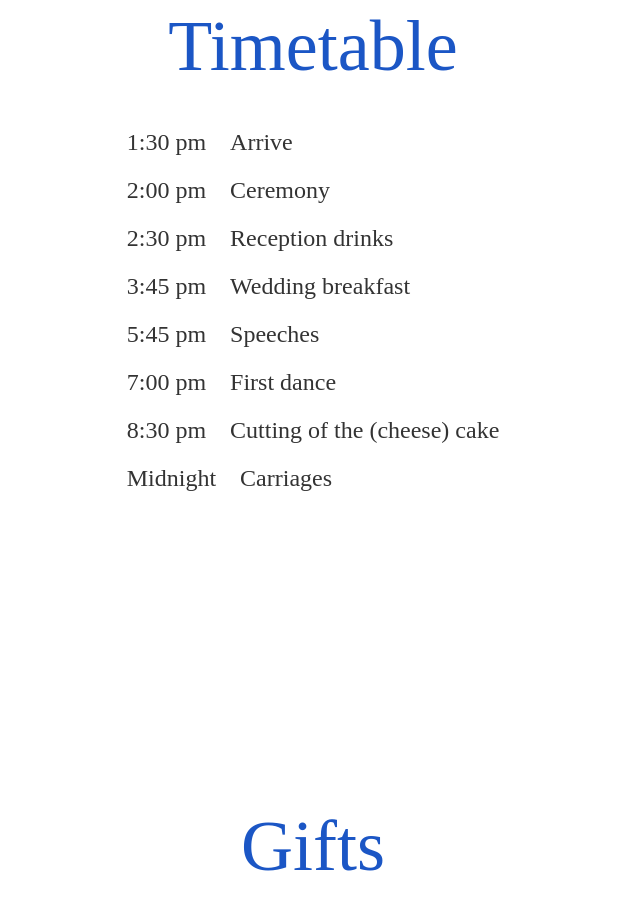
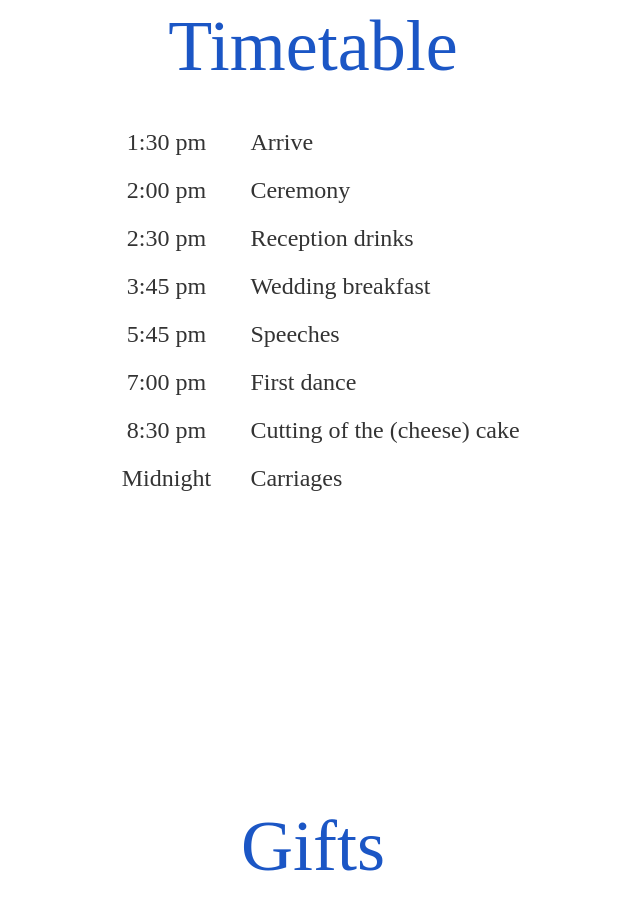
Before and after one commit to nath-codes/jelena, a React (Create React App) app: page / in a window 1280 px wide. Shown: the part 2500-3410 px from the top of the page, without its empty margins (327-967 px from the left). Built offline with nearby package versions, Linux system fonts and the light colour scheme; no server answers; a web font is replaced by a local one.

Commit message:
added slight design tweak to Timetable component on small devices

```diff
--- a/src/components/Timetable.jsx
+++ b/src/components/Timetable.jsx
@@ -12,15 +12,13 @@ const TimetableItem = styled.li`
   display: flex;
   flex-direction: column;
   font-size: ${props => spacer(1, props.theme.breakpoint)};
-  margin-bottom: ${props => spacer(1.5, props.theme.breakpoint)};
+  margin-bottom: ${props => spacer(2, props.theme.breakpoint)};
+  text-align: center;
 
   .time {
     margin-bottom: ${props => spacer(1, props.theme.breakpoint)};
+    min-width: ${props => spacer(5, props.theme.breakpoint)};
     white-space: nowrap;
-  }
-
-  .title {
-    text-align: center;
   }
 
   @media (min-width: ${medium}) {
@@ -30,10 +28,6 @@ const TimetableItem = styled.li`
     .time {
       margin: 0 ${props => spacer(1, props.theme.breakpoint)} 0 0;
       white-space: nowrap;
-    }
-
-    .title {
-      text-align: left;
     }
 
     .title {
```
